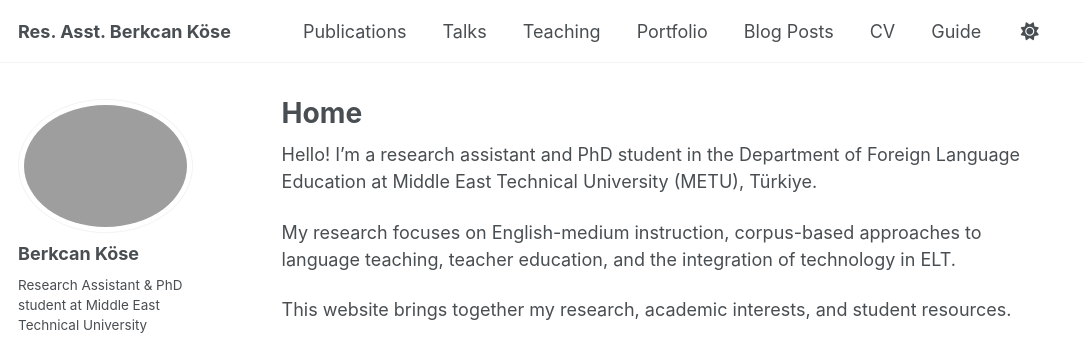
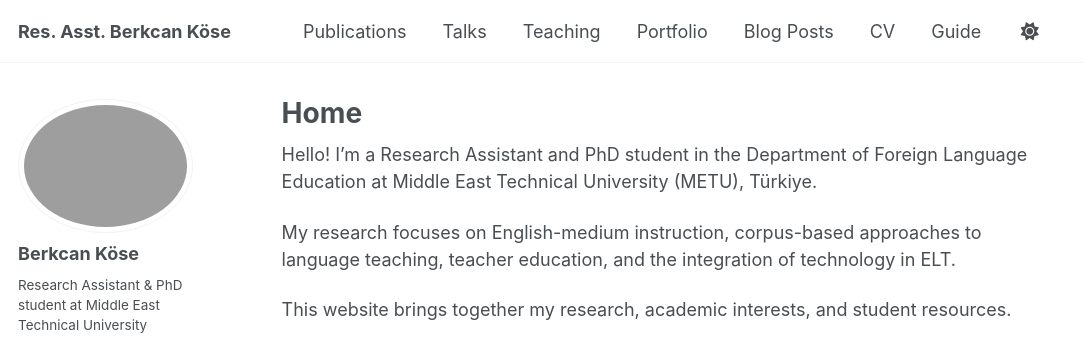
Before and after one commit to berkcankose/berkcankose.github.io, a Jekyll site: the page built from _pages/about.md, in a window 1280 px wide. Shown: the top 337 px of the page, without its empty margins (0-1084 px from the left). Built offline with Jekyll 4.4.1, drawn with Linux system fonts in a browser that asks for light colours; some web fonts are replaced.

```diff
--- a/_pages/about.md
+++ b/_pages/about.md
@@ -7,7 +7,7 @@ redirect_from:
   - /about.html
 ---
 
-Hello! I’m a research assistant and PhD student in the Department of Foreign Language Education at Middle East Technical University (METU), Türkiye.
+Hello! I’m a Research Assistant and PhD student in the Department of Foreign Language Education at Middle East Technical University (METU), Türkiye.
 
 My research focuses on English-medium instruction, corpus-based approaches to language teaching, teacher education, and the integration of technology in ELT.
 
```
